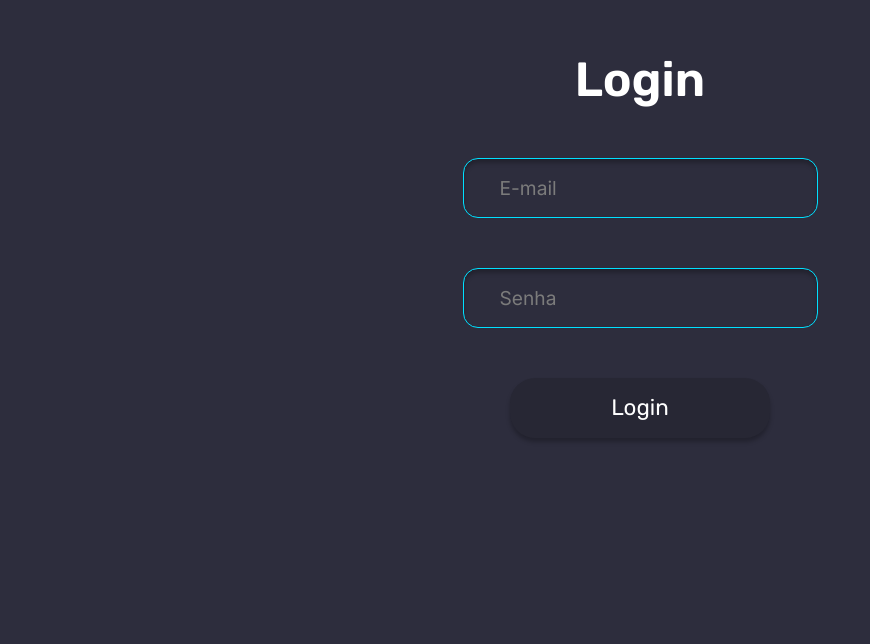
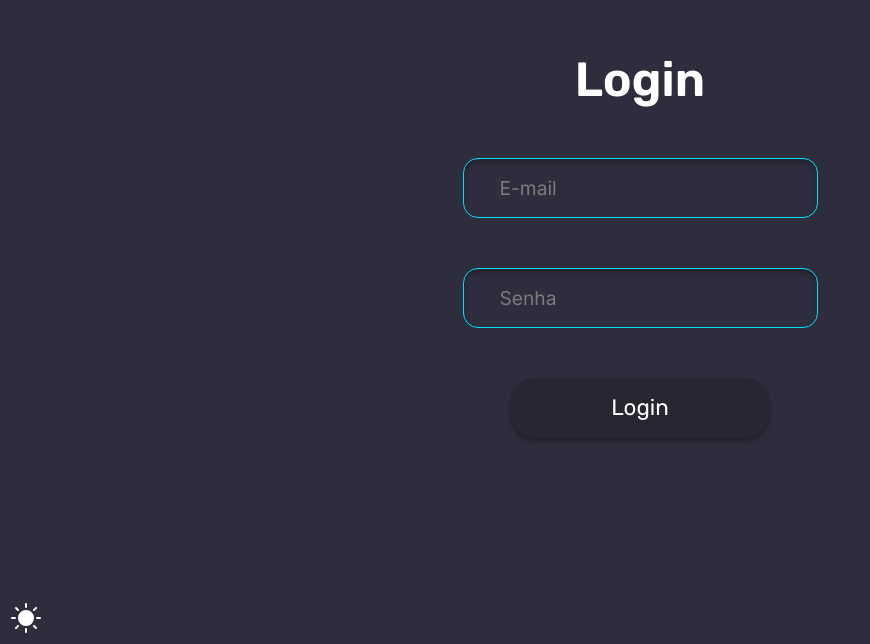
Before and after one commit to dev-rafaelmachado/Goody, a React (Create React App) app in the folder app/: page /login in a window 1280 px wide. Shown: the part 156-800 px from the top of the page, without its empty margins (0-870 px from the left). Built offline with nearby package versions, Linux system fonts and the light colour scheme; no server answers.

Commit message:
Login Toggle Theme

```diff
--- a/app/src/css/components/hallo.module.css
+++ b/app/src/css/components/hallo.module.css
@@ -1,6 +1,6 @@
 .hallo{
     font-family: 'Rubik';
-    color: #999999;
+    color: #757575;
 }
 
 .hallo h1{
--- a/app/src/css/pages/login.module.css
+++ b/app/src/css/pages/login.module.css
@@ -6,6 +6,7 @@
 
     display: grid;
     place-items: center;
+    transition: background 0.3s ease-in-out;
 }
 
 .form{
@@ -82,3 +83,12 @@
 .form button:active{
     transform: scale(0.5);
 }
+
+.theme{
+    position: absolute;
+    bottom: 10px;
+    left: 10px;
+
+    color: var(--text);
+    font-size: 0px;
+}
--- a/app/src/pages/Login.js
+++ b/app/src/pages/Login.js
@@ -1,7 +1,8 @@
-import Style from "../css/pages/login.module.css"
+import Style from "../css/pages/login.module.css";
 
 import { useCallback, useEffect, useState } from "react";
-import useAuth from '../hooks/useAuth';
+import useAuth from "../hooks/useAuth";
+import SetTheme from "../components/SetTheme";
 
 const Login = () => {
   const [email, setEmail] = useState("");
@@ -11,14 +12,14 @@ const Login = () => {
 
   const handleLogin = (event) => {
     event.preventDefault();
-    login(email,password)
+    login(email, password);
   };
 
   const memoizedRedirect = useCallback(redirect, []);
 
   useEffect(() => {
     memoizedRedirect("/login");
-  },[memoizedRedirect]);
+  }, [memoizedRedirect]);
 
   return (
     <div className={Style.main}>
@@ -38,6 +39,9 @@ const Login = () => {
         />
         <button type="submit">Login</button>
       </form>
+      <span className={Style.theme}>
+        <SetTheme />
+      </span>
     </div>
   );
 };
```
